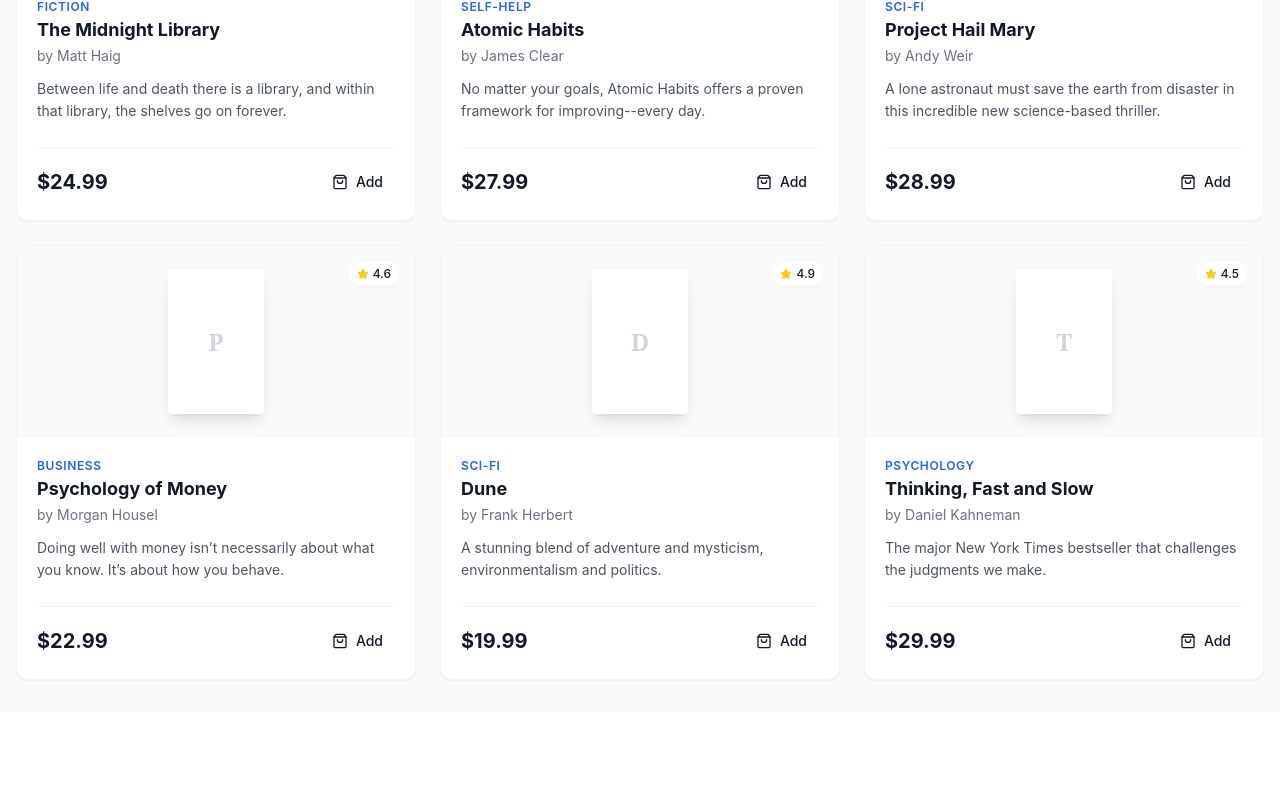
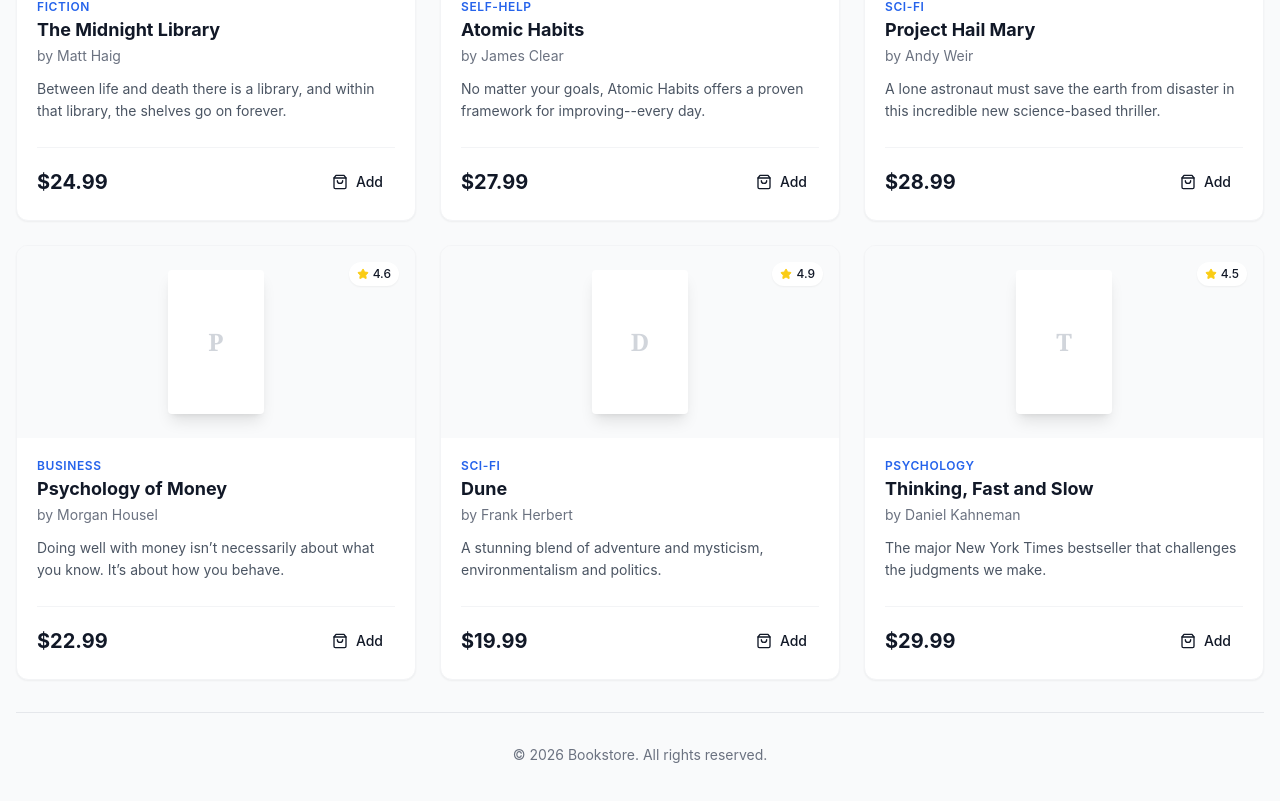
Before and after one commit to barath050/Book-store, a React (Vite) app: page / in a window 1280 px wide. Shown: the part 689-1490 px from the top of the page. Before the commit the page ends 1401 px from the top, so only its background shows below. Built offline with nearby package versions, Linux system fonts and the light colour scheme.

Commit message:
footer section added to home HomePage

```diff
--- a/src/components/HomePage.jsx
+++ b/src/components/HomePage.jsx
@@ -63,6 +63,10 @@
           ))}
         </div>
       )}
+
+      <footer className="text-center py-8 text-sm text-gray-500 dark:text-gray-400 border-t border-gray-200 dark:border-gray-800">
+        © 2026 Bookstore. All rights reserved.
+      </footer>
     </div>
   );
 };
```
